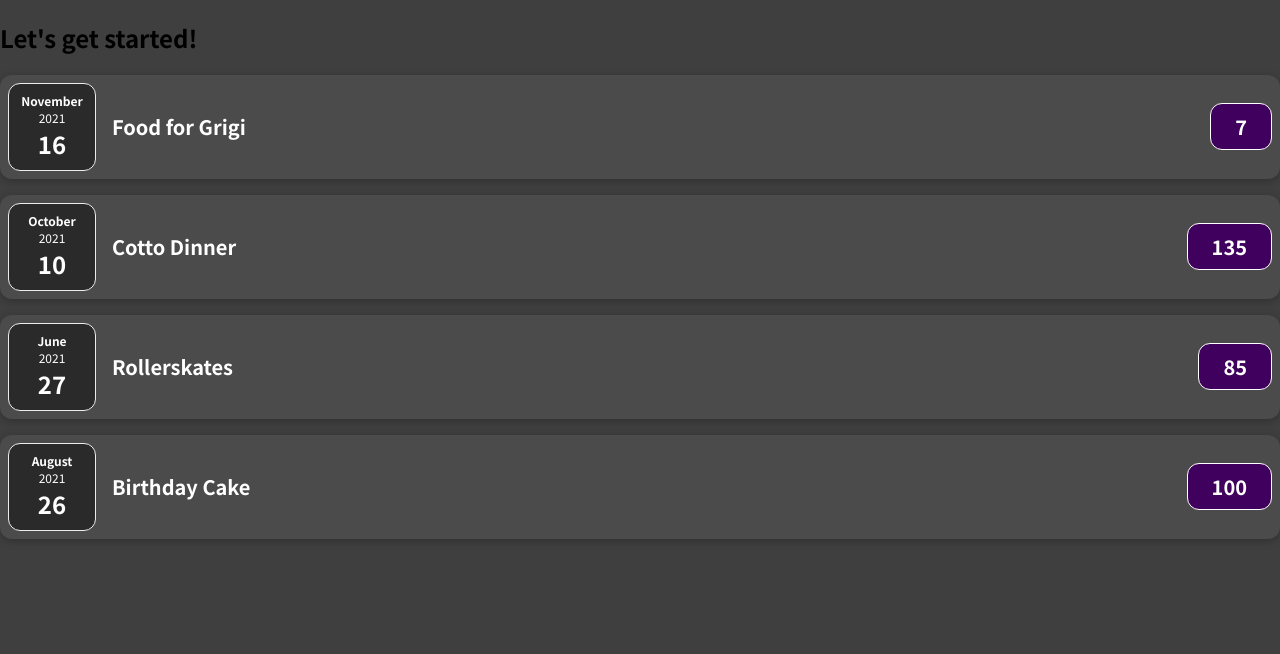
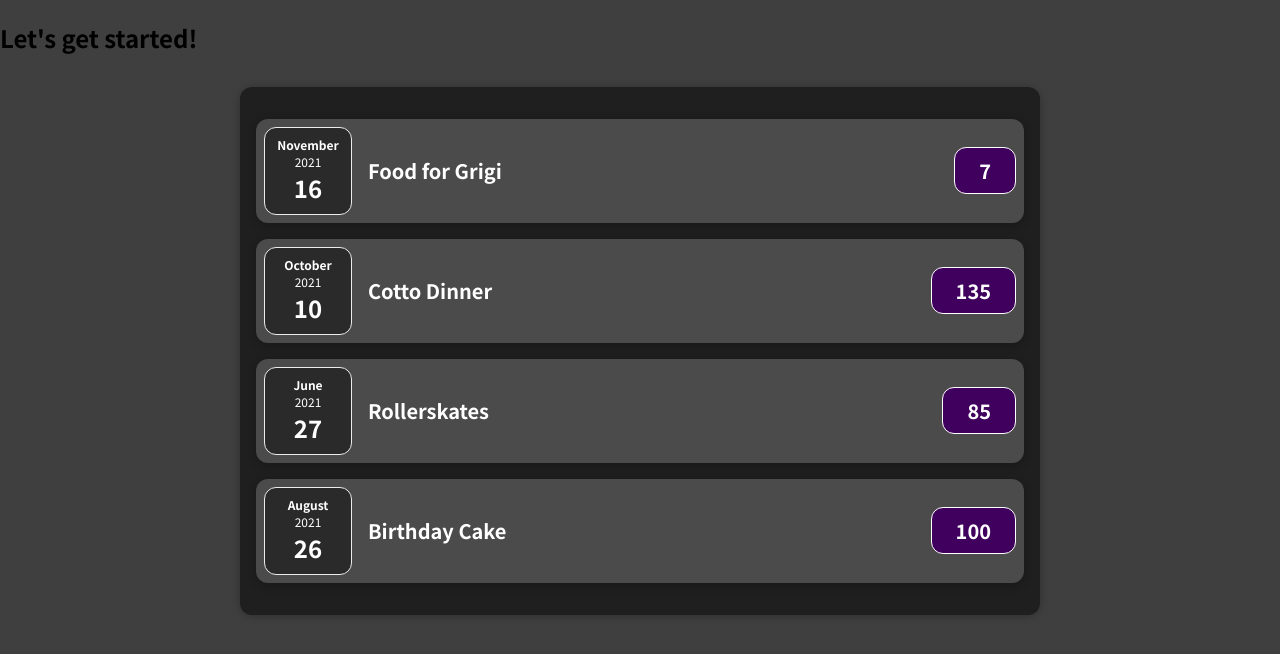
Before and after one commit to NicoleNZ/Expenses_App, a JavaScript app in the folder expenses_app/: page / in a window 1280 px wide. Shown: the top 654 px of the page. Built offline with nearby package versions, Linux system fonts and the light colour scheme.

Commit message:
splitting list of expenses into new component and applying css

```diff
--- a/expenses_app/src/App.js
+++ b/expenses_app/src/App.js
@@ -1,58 +1,39 @@
-import ExpenseItem from "./components/ExpenseItem";
+import { ExpenseList } from "./components/ExpenseList";
 
 const expenses = [
   {
     id: "e1",
     title: "Food for Grigi",
-    amount: 7.0,
-    date: new Date(2021, 10, 16),
+    amount: 7.00,
+    date: new Date(2021, 10, 16)
   },
   {
     id: "e2",
     title: "Cotto Dinner",
-    amount: 135.0,
-    date: new Date(2021, 9, 10),
+    amount: 135.00,
+    date: new Date(2021, 9, 10)
   },
   {
     id: "e3",
     title: "Rollerskates",
-    amount: 85.0,
-    date: new Date(2021, 5, 27),
+    amount: 85.00,
+    date: new Date(2021, 5, 27)
   },
   {
     id: "e4",
     title: "Birthday Cake",
-    amount: 100.0,
-    date: new Date(2021, 7, 26),
-  },
+    amount: 100.00,
+    date: new Date(2021, 7, 26)
+  }
 ];
 
 const App = () => {
   return (
     <div>
-      <h2>Let's get started!</h2>
-      <ExpenseItem
-        title={expenses[0].title}
-        amount={expenses[0].amount}
-        date={expenses[0].date}
-      />
-      <ExpenseItem
-        title={expenses[1].title}
-        amount={expenses[1].amount}
-        date={expenses[1].date}
-      />
-      <ExpenseItem
-        title={expenses[2].title}
-        amount={expenses[2].amount}
-        date={expenses[2].date}
-      />
-      <ExpenseItem
-        title={expenses[3].title}
-        amount={expenses[3].amount}
-        date={expenses[3].date}
-      />
+        <h2>Let's get started!</h2>
+        <ExpenseList items={expenses}/>
     </div>
   );
-};
+}
 
 export default App;
--- /dev/null
+++ b/expenses_app/src/components/ExpenseList.css
@@ -0,0 +1,9 @@
+.expense-list {
+    padding: 1rem;
+    background-color: rgb(31, 31, 31);
+    margin: 2rem auto;
+    width: 50rem;
+    max-width: 95%;
+    border-radius: 12px;
+    box-shadow: 0 1px 8px rgba(0, 0, 0, 0.25);
+}
--- /dev/null
+++ b/expenses_app/src/components/ExpenseList.js
@@ -0,0 +1,31 @@
+import "./ExpenseList.css";
+import ExpenseItem from "./ExpenseItem";
+
+const ExpenseList = (props) => {
+  return (
+    <div className="expense-list">
+      <ExpenseItem
+        title={props.items[0].title}
+        amount={props.items[0].amount}
+        date={props.items[0].date}
+      />
+      <ExpenseItem
+        title={props.items[1].title}
+        amount={props.items[1].amount}
+        date={props.items[1].date}
+      />
+      <ExpenseItem
+        title={props.items[2].title}
+        amount={props.items[2].amount}
+        date={props.items[2].date}
+      />
+      <ExpenseItem
+        title={props.items[3].title}
+        amount={props.items[3].amount}
+        date={props.items[3].date}
+      />
+    </div>
+  );
+};
+
+export { ExpenseList };
```
Also changed, not shown: 1 other file (tests, documents, lock files or other folders).
